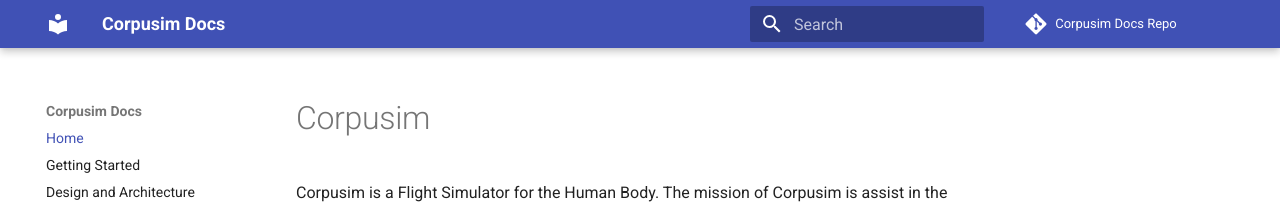
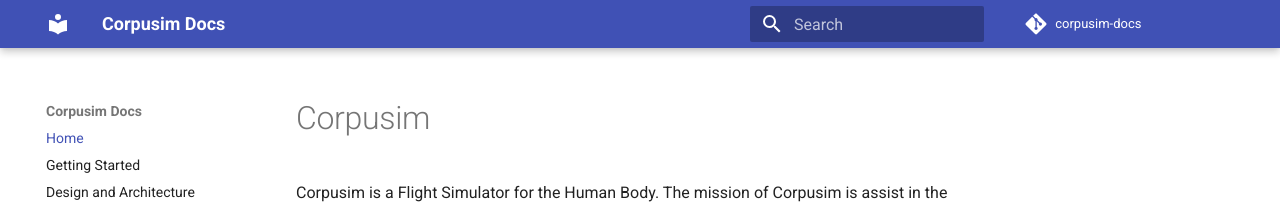
Before and after one commit to Corpusim/corpusim-docs, an MkDocs documentation site: the page built from docs/index.md, in a window 1280 px wide. Shown: the top 208 px of the page. Built offline with MkDocs 1.6.1 and Material for MkDocs 9.7.7, drawn with Linux system fonts in a browser that asks for light colours; comment, search, counter and statistics services are not loaded.

```diff
--- a/mkdocs.yml
+++ b/mkdocs.yml
@@ -10,8 +10,9 @@ nav:
 theme:
   name: material
 
+site_name: 'Corpusim Docs'
 repo_url: 'https://github.com/Corpusim/corpusim-docs'
-repo_name: 'Corpusim Docs Repo'
+repo_name: ' corpusim-docs'
 
 
 markdown_extensions:
```
